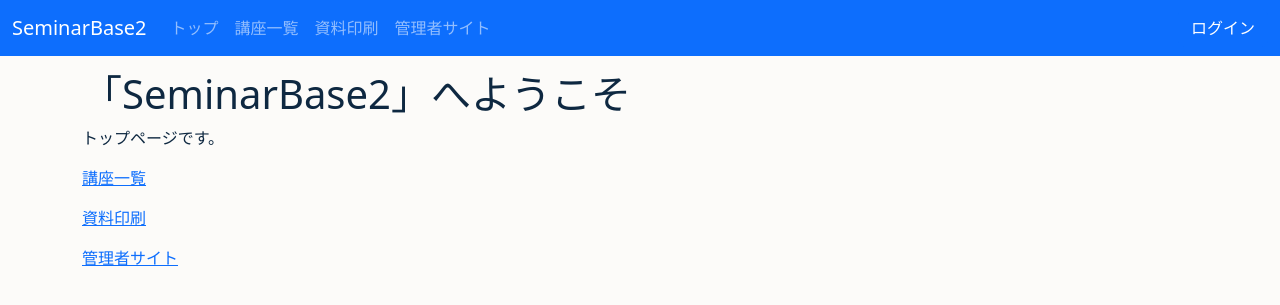
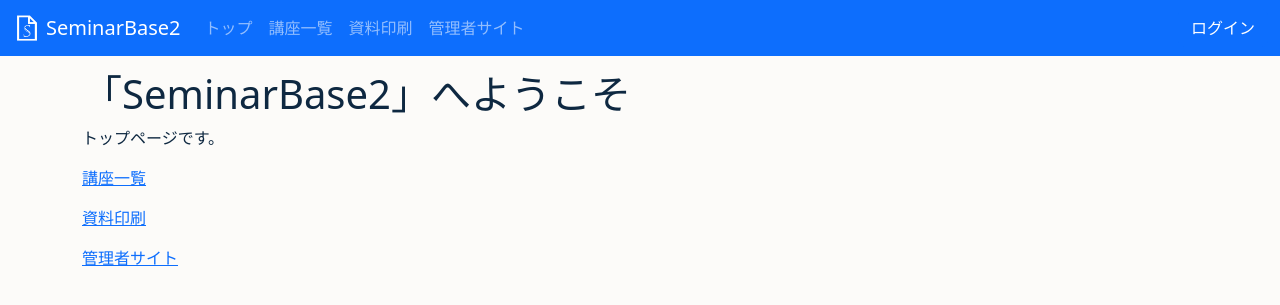
Before and after one commit to e1q23079/SeminarBase2, a Django app: page / in a window 1280 px wide. Shown: the top 305 px of the page. Run offline with Django 5.2, Linux system fonts and the light colour scheme; some libraries are stand-ins or nearby versions.

Commit message:
ナビゲーションバーのブランドリンクにアイコンを追加

```diff
--- a/app/templates/layout.html
+++ b/app/templates/layout.html
@@ -23,7 +23,9 @@
     <header>
         <nav class="navbar bg-primary fixed-top navbar-expand-lg" data-bs-theme="dark">
             <div class="container-fluid">
-                <a class="navbar-brand" href="/">SeminarBase2</a>
+                <a class="navbar-brand d-flex align-items-center" href="/">
+                    <img src="{% static 'img/favicon.png' %}" alt="SeminarBase2 Icon" width="30" height="30" class="me-1">SeminarBase2
+                </a>
                 <button class="navbar-toggler" type="button" data-bs-toggle="collapse"
                     data-bs-target="#navbarSupportedContent" aria-controls="navbarSupportedContent" aria-expanded="false"
                     aria-label="Toggle navigation">
```
